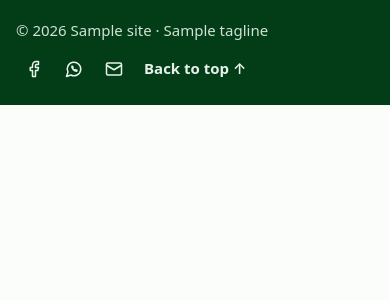
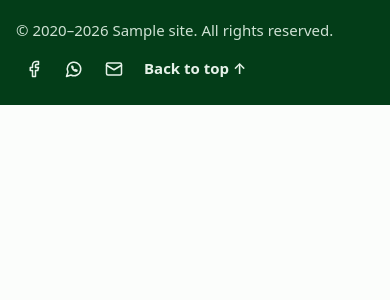
Before and after one commit to YouthNotion/Dishari, a Django app: template templates/base.html in a window 390 px wide. Shown: the part 81-381 px from the top of the page. Run offline with Django 5.2, Linux system fonts and the light colour scheme; the template is opened without the code that fills it: most values are stand-ins (such as "Sample title", 1, 10 or a date in 2020).

Commit message:
fix: show the 2001–present copyright range in the footer
The footer read "© 2026 Dishari · Dream of New Earth". The tagline is
already in the logo, and the line didn't follow the usual copyright form.

It now reads "© 2001–2026 Dishari. All rights reserved.":
- the start year comes from ORGANISATION.established_year in
  core/content.py (2001), so it isn't hard-coded in the template
- the end year is {% now "Y" %}, in the site's time zone (Asia/Dhaka), so
  the range updates itself every January
- an en dash separates the years, as is typographic convention for
  ranges

Adds a test that the footer shows "© 2001–<current year> Dishari. All
rights reserved.", using the same clock and time zone as the template.

Checked on desktop and at 375px: it stays on one line next to (desktop)
or above (mobile) the footer links.

Co-Authored-By: Claude Opus 5.5 <noreply@anthropic.com>

```diff
--- a/templates/partials/footer.html
+++ b/templates/partials/footer.html
@@ -1,7 +1,8 @@
 {% load site_tags %}
 <footer class="site-footer">
   <div class="container site-footer__inner">
-    <p class="site-footer__copy">© {% now "Y" %} {{ site.name }} · {{ site.tagline }}</p>
+    {# Founding year to the current year, so the range updates itself every January. #}
+    <p class="site-footer__copy">© {{ site.established_year }}–{% now "Y" %} {{ site.name }}. All rights reserved.</p>
     <ul class="site-footer__links" role="list">
       <li><a href="{{ site.facebook_url }}" rel="noopener" target="_blank" aria-label="Facebook (opens in a new tab)">{% icon "facebook" 18 %}</a></li>
       <li><a href="{{ site.whatsapp_url }}" rel="noopener" target="_blank" aria-label="WhatsApp (opens in a new tab)">{% icon "whatsapp" 18 %}</a></li>
```
Also changed, not shown: tests/test_views.py (+9 -0 lines).
